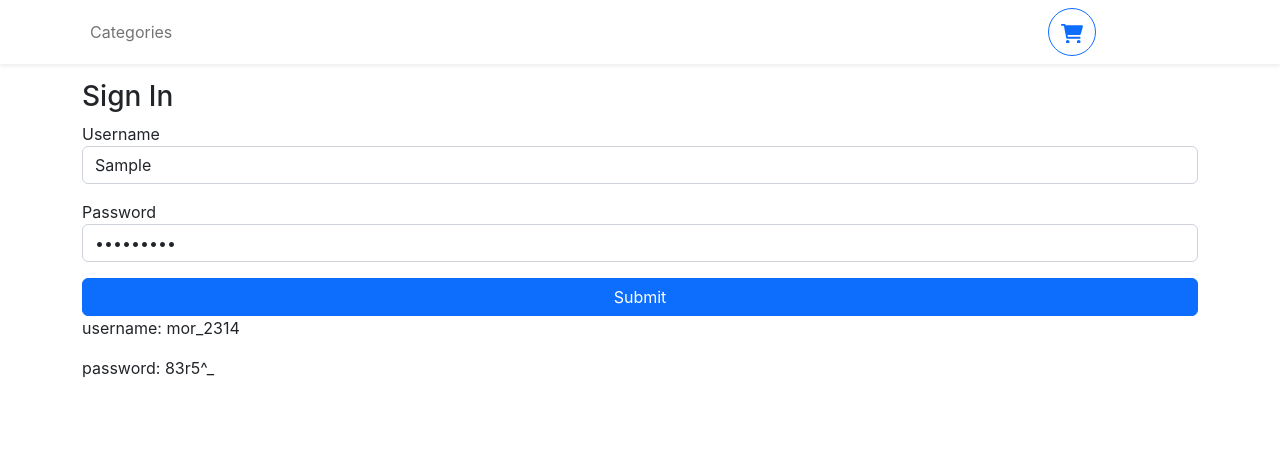
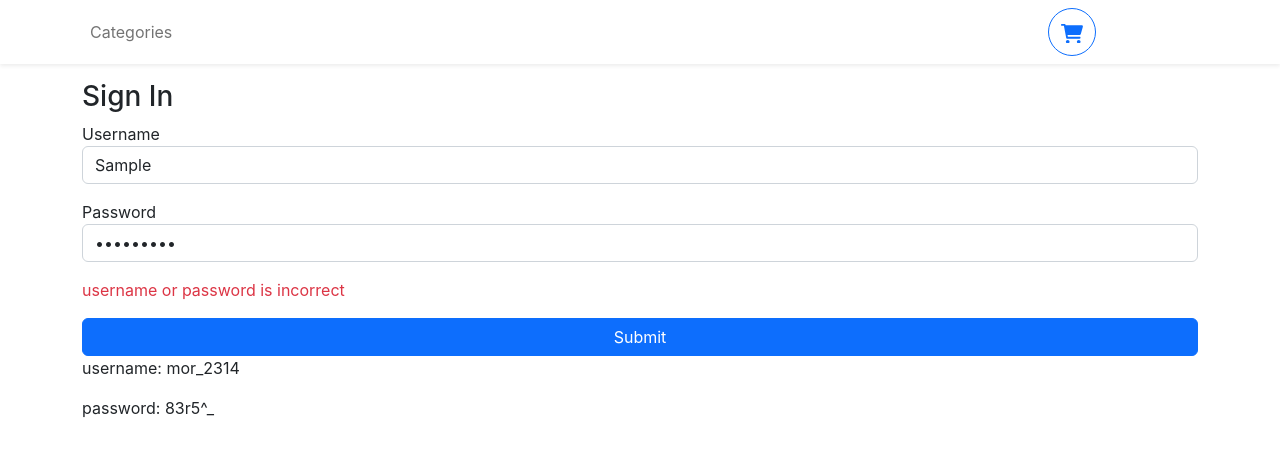
Before and after one commit to akenzua/primarybid, a React (Create React App) app: page / in a window 1280 px wide. Both pictures are taken after typing "Sample", "Sample123" into the empty fields and a click on the button "Submit". Shown: the top 456 px of the page. Built offline with nearby package versions, Linux system fonts and the light colour scheme; no server answers; the HTML template or start-up script is replaced by a standard one.

Commit message:
handle login error

```diff
--- a/src/hooks/useFetch.ts
+++ b/src/hooks/useFetch.ts
@@ -11,7 +11,7 @@ export function useFetch<T>(url: string) {
       .then((data) => setData(data))
       .catch((error) => setHasError(true));
     setLoading(false);
-  }, [data, hasError, loading, url]);
+  }, []);
 
   return { data, loading, hasError };
 }
--- a/src/pages/login/Login.tsx
+++ b/src/pages/login/Login.tsx
@@ -17,6 +17,7 @@ export function Login() {
   );
   const { isAuthenticated, setIsAuthenticated } = useAuth();
   const [isValid, setIsValid] = useState(true);
+  const [error, setError] = useState("");
 
   const handleSubmit = (event: React.FormEvent<HTMLFormElement>) => {
     event.preventDefault();
@@ -44,7 +45,7 @@ export function Login() {
       .then((response) => response.json())
       .then((result) => setToken(result))
       .then(() => setIsAuthenticated(true))
-      .catch((error) => console.log("error", error));
+      .catch((error) => setError("username or password is incorrect"));
 
     setUsername("");
     setPassword("");
@@ -92,6 +93,7 @@ export function Login() {
         />
       </div>
       {!isValid && <p>Please Enter username and password</p>}
+      {error && <p className="text-danger">{error}</p>}
 
       <div className="d-grid">
         <button type="submit" className="btn btn-primary">
```
